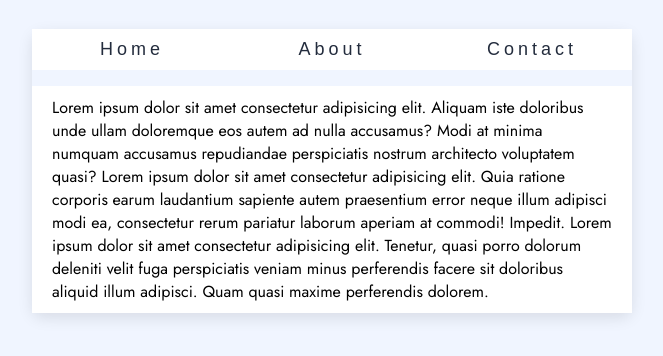
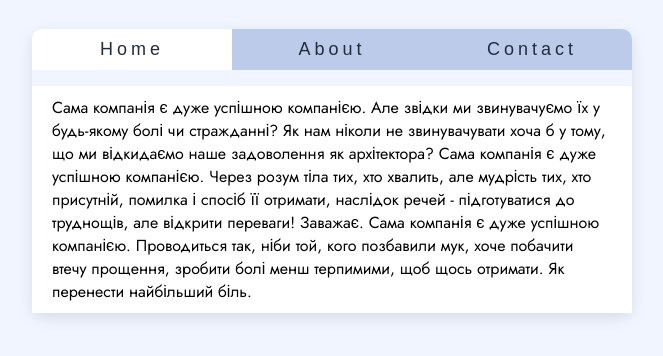
Before and after one commit to AsyaPolyak/TOGGLE_TABS, a plain HTML site: page index.html in a window 1280 px wide. Both pictures are taken after a click on the button "Home". Shown: the part 104-460 px from the top of the page, without its empty margins (308-971 px from the left). Drawn offline with Linux system fonts and the light colour scheme.

Commit message:
added content

```diff
--- a/index.html
+++ b/index.html
@@ -1,5 +1,5 @@
 <!DOCTYPE html>
-<html lang="en">
+<html lang="ua">
 <head>
     <meta charset="UTF-8">
     <meta http-equiv="X-UA-Compatible" content="IE=edge">
@@ -11,29 +11,23 @@
     <h1>TOGGLE TABS</h1>
     <div class="wrapper">
         <div class="buttonWrapper">
-            <button class="tab-button active" id="home">Home</button>
-            <button class="tab-button active" id="about">About</button>
-            <button class="tab-button active" id="contact">Contact</button>
+            <button class="tab-button active" style="border-top-left-radius: 10px;" data-id="home">Home</button>
+
+            <button class="tab-button active" data-id="about">About</button>
+            <button class="tab-button active" style="border-top-right-radius: 10px;" data-id="contact">Contact</button>
 
         </div>
         <div class="contentWrapper">
             <p class="content active" id="home">
-                Lorem ipsum dolor sit amet consectetur adipisicing elit. Aliquam iste doloribus unde ullam doloremque eos autem ad nulla accusamus? Modi at minima numquam accusamus repudiandae perspiciatis nostrum architecto voluptatem quasi?
-                Lorem ipsum dolor sit amet consectetur adipisicing elit. Quia ratione corporis earum laudantium sapiente autem praesentium error neque illum adipisci modi ea, consectetur rerum pariatur laborum aperiam at commodi! Impedit.
-                Lorem ipsum dolor sit amet consectetur adipisicing elit. Tenetur, quasi porro dolorum deleniti velit fuga perspiciatis veniam minus perferendis facere sit doloribus aliquid illum adipisci. Quam quasi maxime perferendis dolorem.
-            </p>
+                Сама компанія є дуже успішною компанією. Але звідки ми звинувачуємо їх у будь-якому болі чи стражданні? Як нам ніколи не звинувачувати хоча б у тому, що ми відкидаємо наше задоволення як архітектора?
+                Сама компанія є дуже успішною компанією. Через розум тіла тих, хто хвалить, але мудрість тих, хто присутній, помилка і спосіб її отримати, наслідок речей - підготуватися до труднощів, але відкрити переваги! Заважає.
+                Сама компанія є дуже успішною компанією. Проводиться так, ніби той, кого позбавили мук, хоче побачити втечу прощення, зробити болі менш терпимими, щоб щось отримати. Як перенести найбільший біль.</p>
             <p class="content" id="about">
-                Lorem ipsum dolor sit amet consectetur adipisicing elit. Aliquam iste doloribus unde ullam doloremque eos autem ad nulla accusamus? Modi at minima numquam accusamus repudiandae perspiciatis nostrum architecto voluptatem quasi?
-        Lorem ipsum dolor sit amet consectetur adipisicing elit. Quia ratione corporis earum laudantium sapiente autem praesentium error neque illum adipisci modi ea, consectetur rerum pariatur laborum aperiam at commodi! Impedit.
-        Lorem ipsum dolor sit amet consectetur adipisicing elit. Tenetur, quasi porro dolorum deleniti velit fuga perspiciatis veniam minus perferendis facere sit doloribus aliquid illum adipisci. Quam quasi maxime perferendis dolorem.
-            </p>
+                The company itself is a very successful company. Therefore, this body of the most truth, loosed, pleases the blinded praisers and repels the corrupt! Are they a great inventor? Understand that anyone can make mistakes. The customer himself, the customer will be able to pursue the adipiscing of the company. All the pleasures of the body, which are most worthy of him, but who can endure the guilt of rejecting them? Something! It is very important for the customer to pay attention to the adipiscing process. For a wise man's duties are accomplished; but here who? The pains to be repelled by him are all easy to follow, which here, by no means of further understanding of these.</p>
             <p class="content" id="contact">
-                Lorem ipsum dolor sit amet consectetur adipisicing elit. Aliquam iste doloribus unde ullam doloremque eos autem ad nulla accusamus? Modi at minima numquam accusamus repudiandae perspiciatis nostrum architecto voluptatem quasi?
-        Lorem ipsum dolor sit amet consectetur adipisicing elit. Quia ratione corporis earum laudantium sapiente autem praesentium error neque illum adipisci modi ea, consectetur rerum pariatur laborum aperiam at commodi! Impedit.
-        Lorem ipsum dolor sit amet consectetur adipisicing elit. Tenetur, quasi porro dolorum deleniti velit fuga perspiciatis veniam minus perferendis facere sit doloribus aliquid illum adipisci. Quam quasi maxime perferendis dolorem.
-            </p>
+                Сама компанія є дуже успішною компанією. Чи варто нам падати? Велике, наскільки це правда, має велику ненависть, і подібне, найменше, і відштовхує ціле в бажанні речей відкинути їх. Але, названий корупціонер? Сама компанія є дуже успішною компанією. Грубіше, біль, що будь-який з них падає задоволення! Ми робимо висновок, що вільні досягнуть чогось і, крім того, послуг, деякі з яких інтереси догоджають найбільше кому? Замовник сам, замовник зможе домагатися адіпизації компанії. З нього ми стверджуємо, що боржників обраних краще пощадити. Треба припустити, що йому подобається робити те, що великі обвинувачі або дрібниці по праву обрушуються на нього.</p>
         </div>
     </div>
-    <script src="index.js"></script>
+    <script src="script.js"></script>
 </body>
 </html>
--- a/script.js
+++ b/script.js
@@ -1,3 +1,17 @@
 const tabs = document.querySelector(".wrapper");
-const tabButton = document.querySelector(".tab-button");
-const contents = document.querySelector(".content");
+const tabButton = document.querySelectorAll(".tab-button");
+const contents = document.querySelectorAll(".content");
+tabs.onclick=(e) =>{
+    const id = e.target.dataset.id;
+    if(id){
+        tabButton.forEach(btn => {
+            btn.classList.remove("active");
+        });
+        e.target.classList.add("active");
+
+    contents.forEach(content =>{
+        content.classList.remove("active");
+    });
+    const element = document.getElementById(id);
+    element.classList.add("active");
+}}
```
